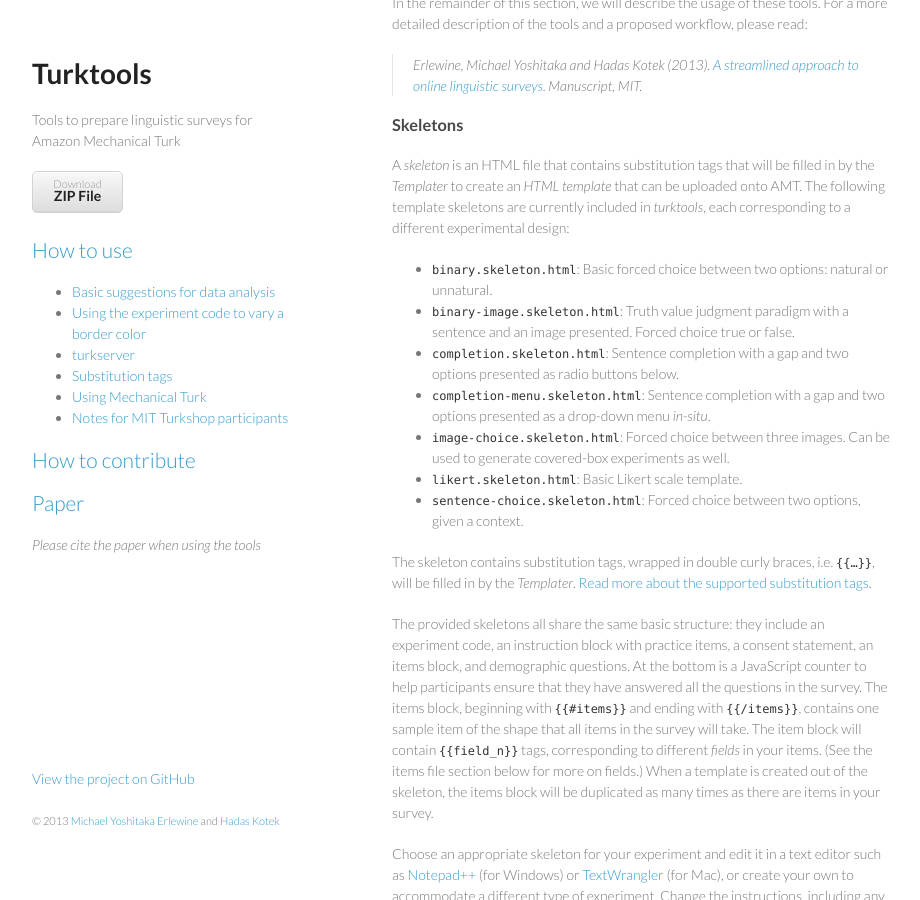
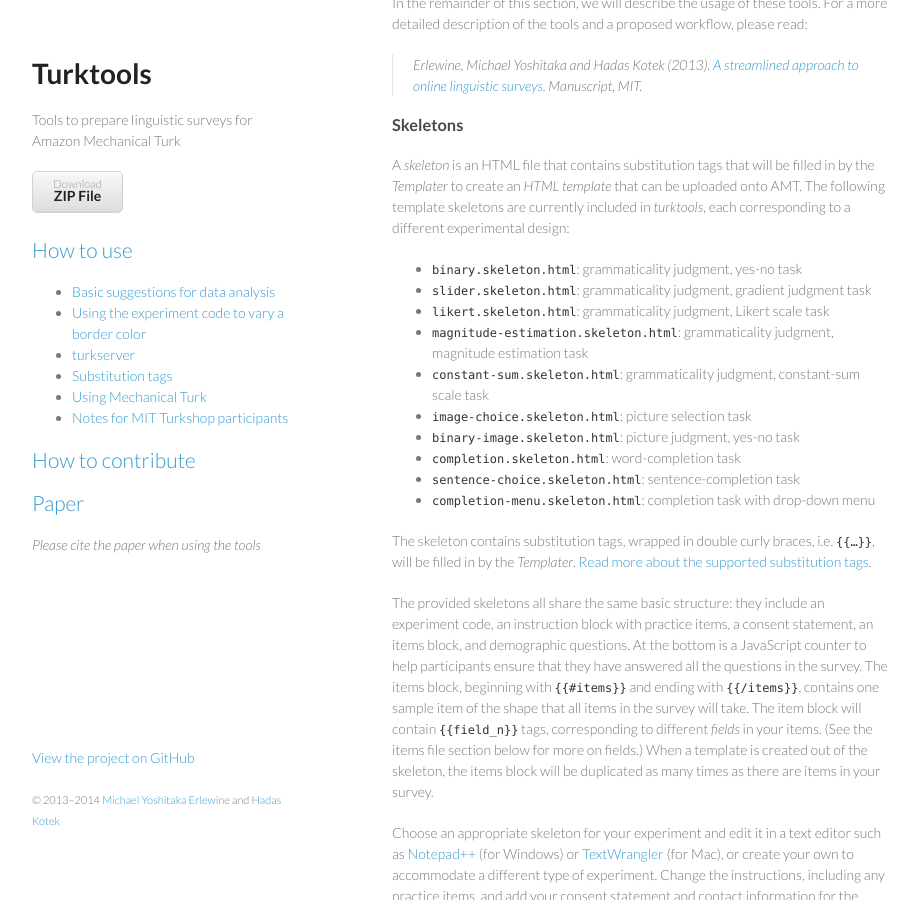
Before and after one commit to mitcho/turktools, a Jekyll site: the page built from use/index.md, in a window 1280 px wide and 900 px high, scrolled down 802 px. Shown: the whole window, without its empty margins (178-1098 px from the left). Built offline with Jekyll 4.4.1, drawn with Linux system fonts in a browser that asks for light colours.

Commit message:
update skeletons list; update template date stamp

```diff
--- a/_layouts/default.html
+++ b/_layouts/default.html
@@ -55,7 +55,7 @@
 
 			<p class="view"><a href="https://github.com/mitcho/turktools">View the project on GitHub</a></p>
 
-			<p><small>&copy; 2013 <a href='http://mitcho.com'>Michael Yoshitaka Erlewine</a> and <a href='http://web.mit.edu/hkotek/www/'>Hadas Kotek</a></small></p>
+			<p><small>&copy; 2013&ndash;2014 <a href='http://mitcho.com'>Michael Yoshitaka Erlewine</a> and <a href='http://web.mit.edu/hkotek/www/'>Hadas Kotek</a></small></p>
 
 		</footer>
 	</div>
--- a/use/index.md
+++ b/use/index.md
@@ -34,13 +34,16 @@
 
 A *skeleton* is an HTML file that contains substitution tags that will be filled in by the *Templater* to create an *HTML template* that can be uploaded onto AMT. The following template skeletons are currently included in *turktools*, each corresponding to a different experimental design:
 
-* `binary.skeleton.html`: Basic forced choice between two options: natural or unnatural.
-* `binary-image.skeleton.html`: Truth value judgment paradigm with a sentence and an image presented. Forced choice true or false.
-* `completion.skeleton.html`: Sentence completion with a gap and two options presented as radio buttons below.
-* `completion-menu.skeleton.html`: Sentence completion with a gap and two options presented as a drop-down menu *in-situ*.
-* `image-choice.skeleton.html`: Forced choice between three images. Can be used to generate covered-box experiments as well.
-* `likert.skeleton.html`: Basic Likert scale template.
-* `sentence-choice.skeleton.html`: Forced choice between two options, given a context.
+* `binary.skeleton.html`: grammaticality judgment, yes-no task
+* `slider.skeleton.html`: grammaticality judgment, gradient judgment task
+* `likert.skeleton.html`: grammaticality judgment, Likert scale task
+* `magnitude-estimation.skeleton.html`: grammaticality judgment, magnitude estimation task
+* `constant-sum.skeleton.html`: grammaticality judgment, constant-sum scale task
+* `image-choice.skeleton.html`: picture selection task
+* `binary-image.skeleton.html`: picture judgment, yes-no task
+* `completion.skeleton.html`: word-completion task
+* `sentence-choice.skeleton.html`: sentence-completion task
+* `completion-menu.skeleton.html`: completion task with drop-down menu
 
 The skeleton contains substitution tags, wrapped in double curly braces, i.e. `{% raw %}{{…}}{% endraw %}`, will be filled in by the *Templater*. [Read more about the supported substitution tags](tags.html).
 
```
